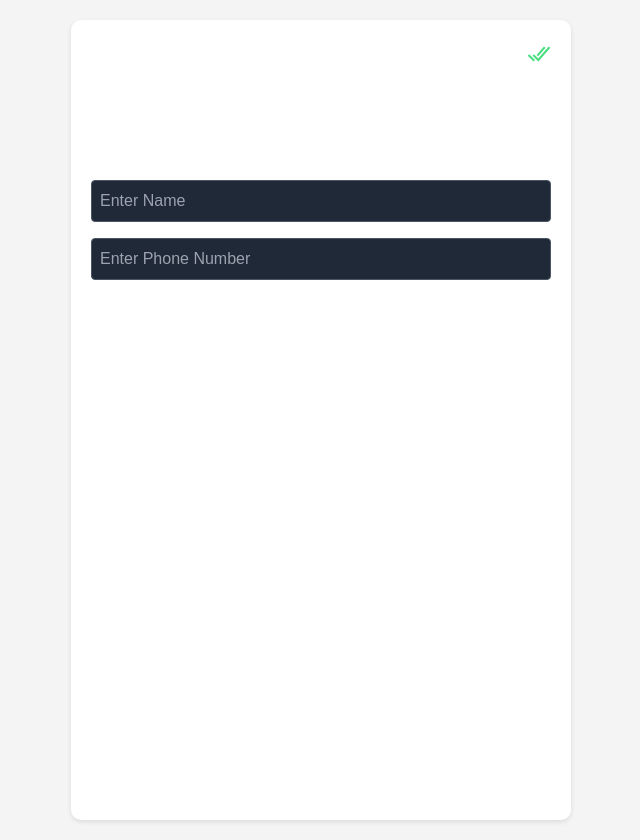
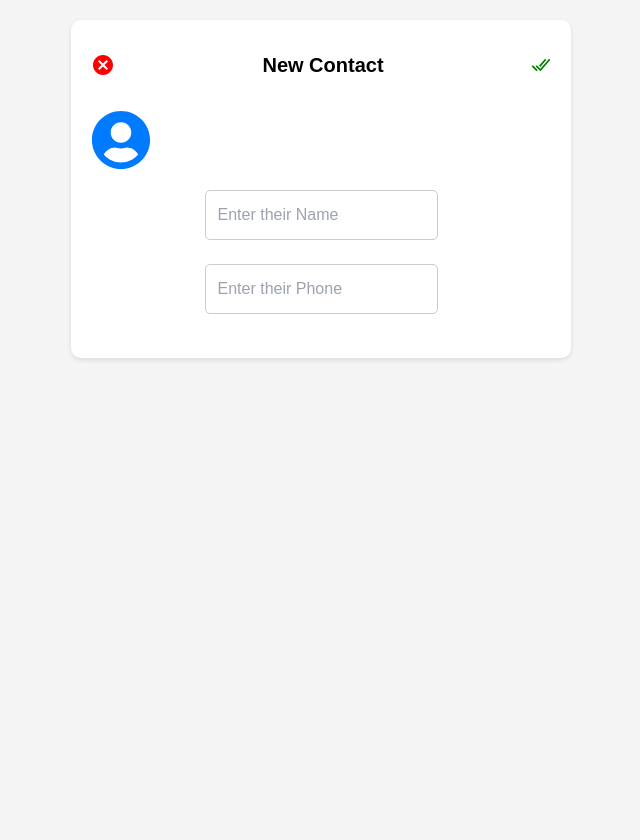
Before and after one commit to sahildogra18/contact-app, a React (Vite) app: page /create in a window 1280 px wide. Shown: the whole page, without its empty margins (319-959 px from the left). After the commit the page ends 800 px from the top, so only its background shows below. Built offline with nearby package versions, Linux system fonts and the light colour scheme.

Commit message:
Update Create.jsx

```diff
--- a/src/components/Create.jsx
+++ b/src/components/Create.jsx
@@ -1,80 +1,82 @@
 import React, { useState } from "react";
+import NavBar from "./NavBar";
+import { IoIosAddCircleOutline } from "react-icons/io";
+import { Link, useNavigate } from "react-router-dom";
+import { useDispatch } from "react-redux";
+import { addtoContact } from "../features/contactsData";
 import { FaUserCircle } from "react-icons/fa";
+import { MdCancel } from "react-icons/md";
 import { IoCheckmarkDoneSharp } from "react-icons/io5";
-import { MdCancel } from "react-icons/md";
-import { Link, useNavigate } from "react-router-dom";
-import axios from "axios";
 
 function Create() {
-  const [name, setName] = useState("");
-  const [phone, setPhone] = useState("");
+  let [name, setName] = useState("");
+  let [phone, setPhone] = useState("");
 
-  const navigate = useNavigate();
+  let navigate = useNavigate();
+
+  let dispatch = useDispatch();
 
   function handleAddToContacts(e) {
     e.preventDefault();
-
-    if (!name || !phone) {
-      alert("Please fill out all fields!");
-      return;
-    }
-
-    if (phone.length > 10) {
-      alert("Phone number should be 10 digits or less!");
-      return;
-    }
-
-    axios
-      .post(`https://contact-app-abb9f-default-rtdb.firebaseio.com/contacts.json`, {
-        name,
-        phone,
-      })
-      .then(() => {
+    if (name && phone && phone.length <= 10) {
+      dispatch(addtoContact({ name, phone }));
       setName("");
       setPhone("");
-        navigate("/read"); // 👈 change route as needed
-      })
-      .catch((error) => {
-        console.error("Error adding contact:", error);
-        alert("Something went wrong while adding contact.");
-      });
+      navigate("/");
+    } else {
+      alert("Please fill out all fields!");
+    }
   }
 
   return (
-    <div className="create bg-gray-900 min-h-screen text-white p-4">
-      {/* Top bar */}
-      <div className="flex items-center justify-between mb-4">
-        <Link to="/read">
-          <MdCancel className="text-2xl hover:text-red-400" />
+    <div className="create">
+      {/* <NavBar /> */}
+      <div className="upper">
+        <div>
+          <Link to={"/"}>
+            <span>
+              <MdCancel />
+            </span>
           </Link>
-        <h2 className="text-xl font-bold">New Contact</h2>
-        <button onClick={handleAddToContacts}>
-          <IoCheckmarkDoneSharp className="text-2xl text-green-400 hover:text-green-600" />
+        </div>
+        <div className="t">New Contact</div>
+        <button className="ok" onClick={handleAddToContacts}>
+          <IoCheckmarkDoneSharp />
         </button>
       </div>
-
-      {/* User icon */}
-      <div className="flex justify-center text-7xl mb-6">
+      <div className="user">
         <FaUserCircle />
       </div>
-
-      {/* Form */}
-      <form onSubmit={handleAddToContacts} className="space-y-4">
+      <div>
+        <form onSubmit={handleAddToContacts}>
+          <div>
             <input
               type="text"
-          placeholder="Enter Name"
+              placeholder="Enter their Name"
               value={name}
               onChange={(e) => setName(e.target.value)}
-          className="w-full p-2 rounded bg-gray-800 border border-gray-600"
             />
+          </div>
+          <br />
+          <div>
             <input
               type="number"
-          placeholder="Enter Phone Number"
+              placeholder="Enter their Phone"
               value={phone}
               onChange={(e) => setPhone(e.target.value)}
-          className="w-full p-2 rounded bg-gray-800 border border-gray-600"
             />
+          </div>
+          <br />
+          {/* <button type="submit" className="adi">
+            <div className="as">
+              <IoIosAddCircleOutline />
+            </div>
+            <div type="submit" className="rq">
+              Add Phone
+            </div>
+          </button> */}
         </form>
+      </div>
     </div>
   );
 }
```
Lines whose indentation alone changed are shown as unchanged.
